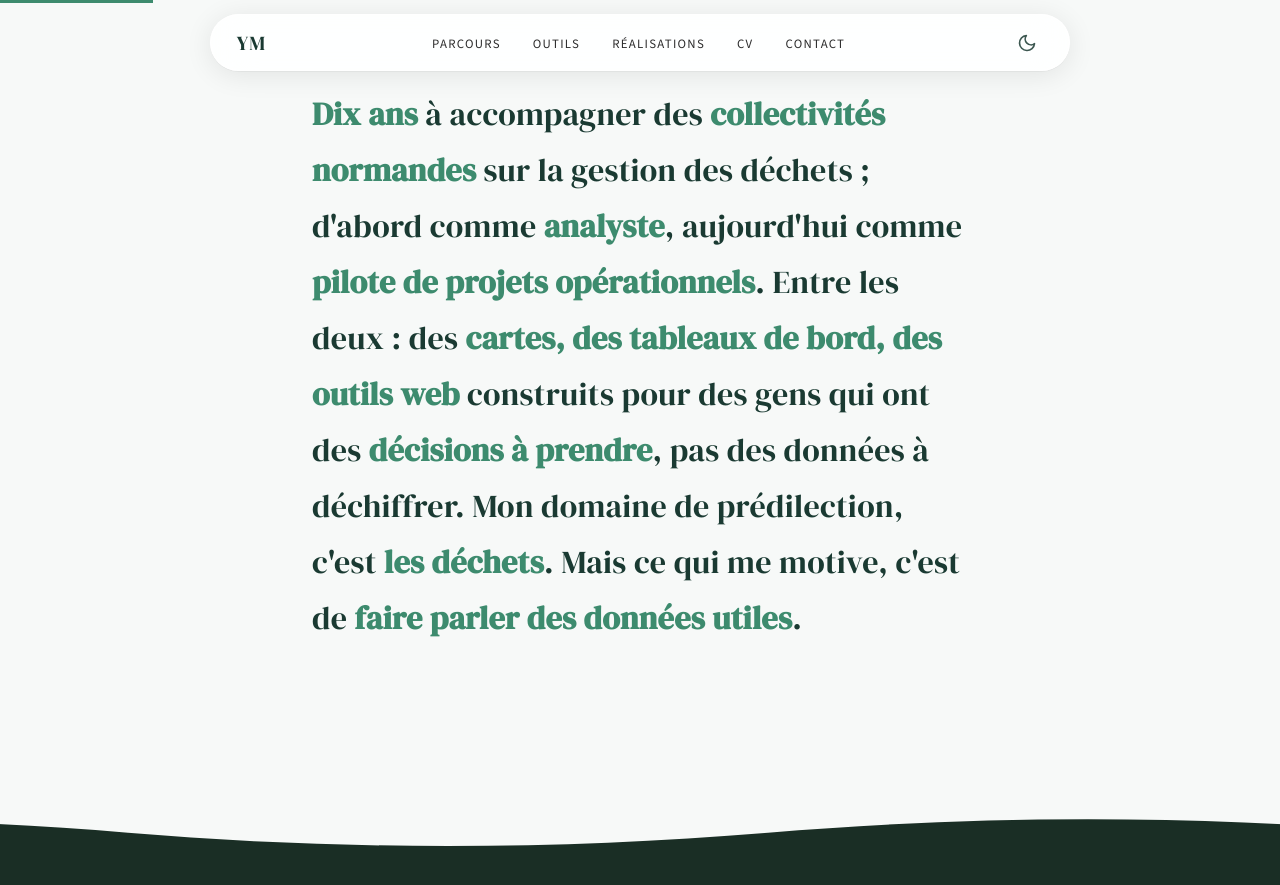
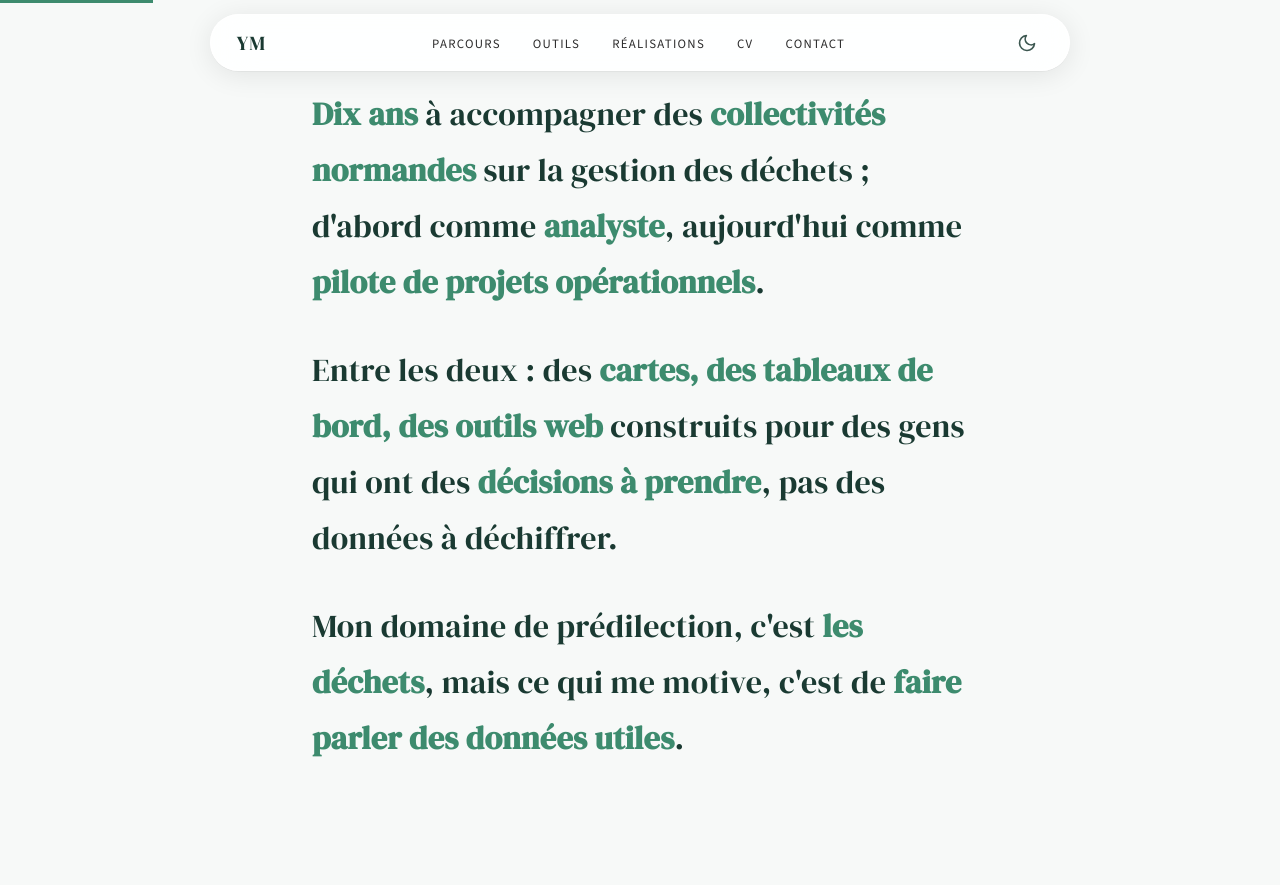
Before and after one commit to yvesmarti/yvesmarti.github.io, a Jekyll site: the page built from index.html, in a window 1280 px wide and 900 px high, scrolled down 993 px. Shown: the top 885 px of the window. Built offline with Jekyll 4.4.1, drawn with Linux system fonts in a browser that asks for light colours.

Commit message:
Split narrative intro into three paragraphs for better readability
https://claude.ai/code/session_01TbVPUpddTSZjMuVYovveNR

```diff
--- a/index.html
+++ b/index.html
@@ -35,7 +35,13 @@ description: "Portfolio de Yves Marti, chargé de mission déchets et SIG en Nor
 <!-- Introduction narrative -->
 <div class="narrative animate-on-scroll">
     <p class="lead">
-        <span class="highlight">Dix ans</span> à accompagner des <span class="highlight">collectivités normandes</span> sur la gestion des déchets ; d'abord comme <span class="highlight">analyste</span>, aujourd'hui comme <span class="highlight">pilote de projets opérationnels</span>. Entre les deux : des <span class="highlight">cartes, des tableaux de bord, des outils web</span> construits pour des gens qui ont des <span class="highlight">décisions à prendre</span>, pas des données à déchiffrer. Mon domaine de prédilection, c'est <span class="highlight">les déchets</span>. Mais ce qui me motive, c'est de <span class="highlight">faire parler des données utiles</span>.
+        <span class="highlight">Dix ans</span> à accompagner des <span class="highlight">collectivités normandes</span> sur la gestion des déchets ; d'abord comme <span class="highlight">analyste</span>, aujourd'hui comme <span class="highlight">pilote de projets opérationnels</span>.
+    </p>
+    <p class="lead">
+        Entre les deux : des <span class="highlight">cartes, des tableaux de bord, des outils web</span> construits pour des gens qui ont des <span class="highlight">décisions à prendre</span>, pas des données à déchiffrer.
+    </p>
+    <p class="lead">
+        Mon domaine de prédilection, c'est <span class="highlight">les déchets</span>, mais ce qui me motive, c'est de <span class="highlight">faire parler des données utiles</span>.
     </p>
 </div>
 
```
